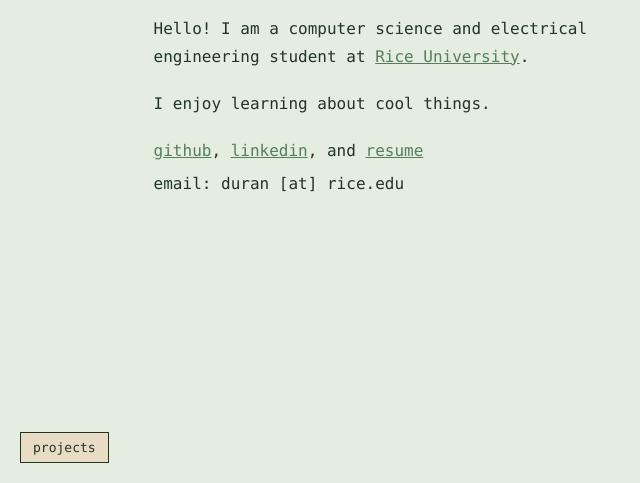
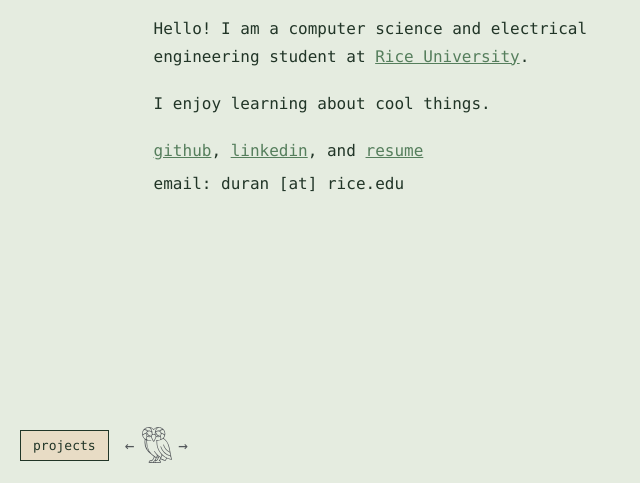
Before and after one commit to DuranMo/personal-website, a plain HTML site: page index.html in a window 1280 px wide. Shown: the part 317-800 px from the top of the page, without its empty margins (0-640 px from the left). Drawn offline with Linux system fonts and the light colour scheme.

Commit message:
add webring (check out https://thericeatlas.com !)

```diff
--- a/index.html
+++ b/index.html
@@ -7,7 +7,6 @@
     <link rel="stylesheet" href="style.css">
 </head>
 <body>
-    <a href="projects/" class="projects-button">projects</a>
     <main>
         <h1>duran pasha</h1>
 
@@ -26,5 +25,15 @@
         </p>
         <p class="email">email: duran [at] rice.edu</p>
     </main>
+    <div class="bottom-links">
+        <a href="projects/" class="projects-button">projects</a>
+        <nav class="webring" aria-label="Rice CS Atlas">
+            <a class="webring-arrow" href="https://thericeatlas.com/nav.html?netid=dm157&amp;dir=prev" aria-label="Previous website in Rice Atlas">&#8592;</a>
+            <a class="webring-directory" href="https://thericeatlas.com/" aria-label="Rice CS Atlas directory">
+                <img src="images/Rice_Owl_Flat_425_Gray.svg" alt="Rice CS Atlas" width="30" height="36">
+            </a>
+            <a class="webring-arrow" href="https://thericeatlas.com/nav.html?netid=dm157&amp;dir=next" aria-label="Next website in Rice Atlas">&#8594;</a>
+        </nav>
+    </div>
 </body>
 </html>
--- a/style.css
+++ b/style.css
@@ -48,6 +48,45 @@ p {
     margin-top: 0;
 }
 
+.webring {
+    display: inline-flex;
+    align-items: center;
+    gap: 4px;
+    color: #53575a;
+}
+
+.webring a {
+    display: inline-flex;
+    align-items: center;
+    justify-content: center;
+    min-height: 36px;
+    box-sizing: border-box;
+    color: inherit;
+    text-decoration: none;
+}
+
+.webring a:focus-visible {
+    outline: 2px solid var(--text);
+    outline-offset: 2px;
+}
+
+.webring-arrow {
+    padding: 4px;
+}
+
+.webring-arrow:last-child {
+    margin-left: -2px;
+}
+
+.webring-directory {
+    padding: 0;
+}
+
+.webring img {
+    display: block;
+    object-fit: contain;
+}
+
 a {
     color: var(--link);
 }
@@ -64,11 +103,16 @@ a {
     font-family: Georgia, serif;
 }
 
-.projects-button {
+.bottom-links {
     position: fixed;
     bottom: 20px;
     left: 20px;
+    display: flex;
+    align-items: center;
+    gap: 12px;
+}
 
+.projects-button {
     padding: 8px 12px;
     background: #e8dcc5;
     border: 1px solid #213527;
```
Also changed, not shown: images/Rice_Owl_Flat_425_Gray.svg (added).
